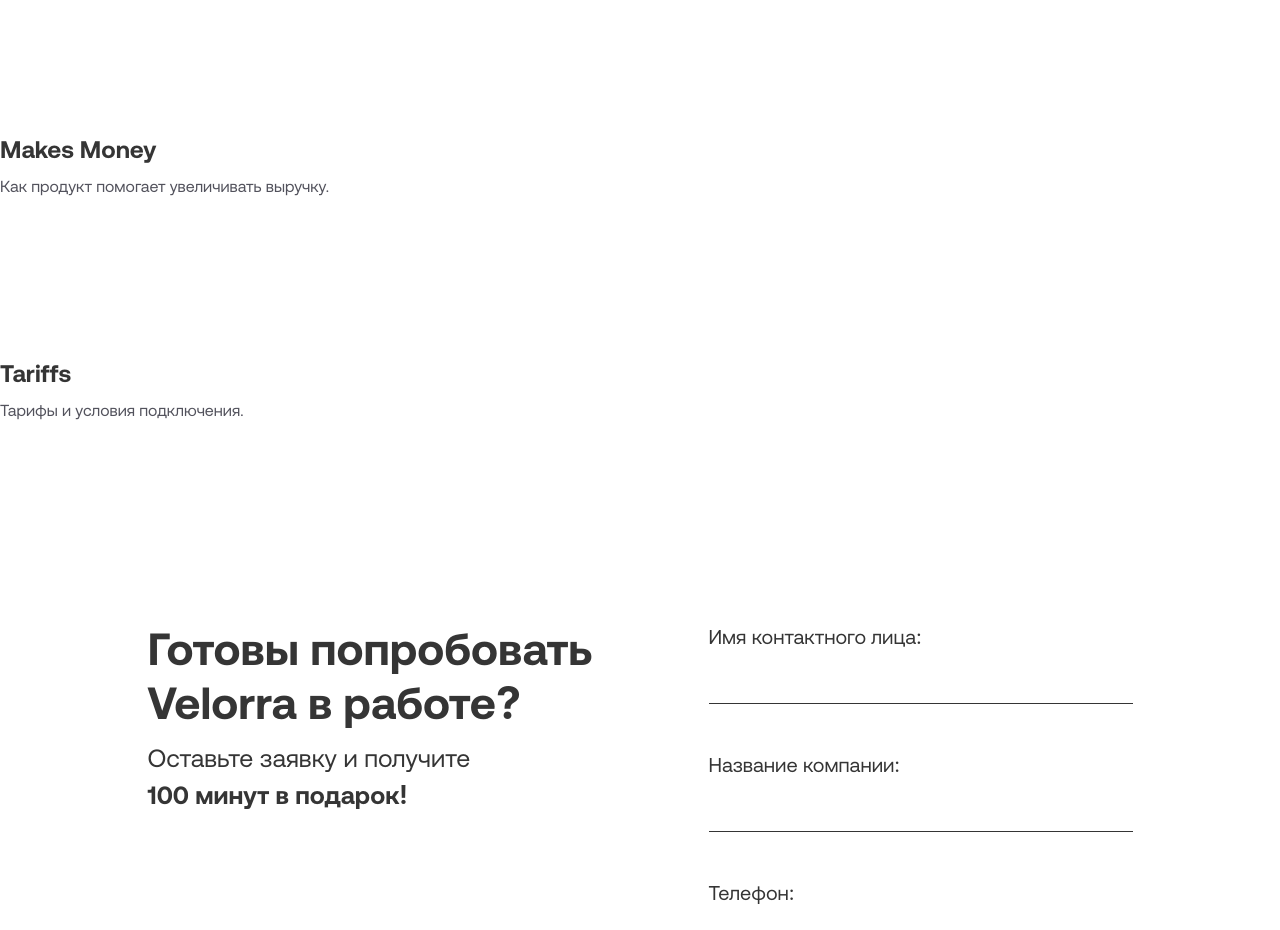
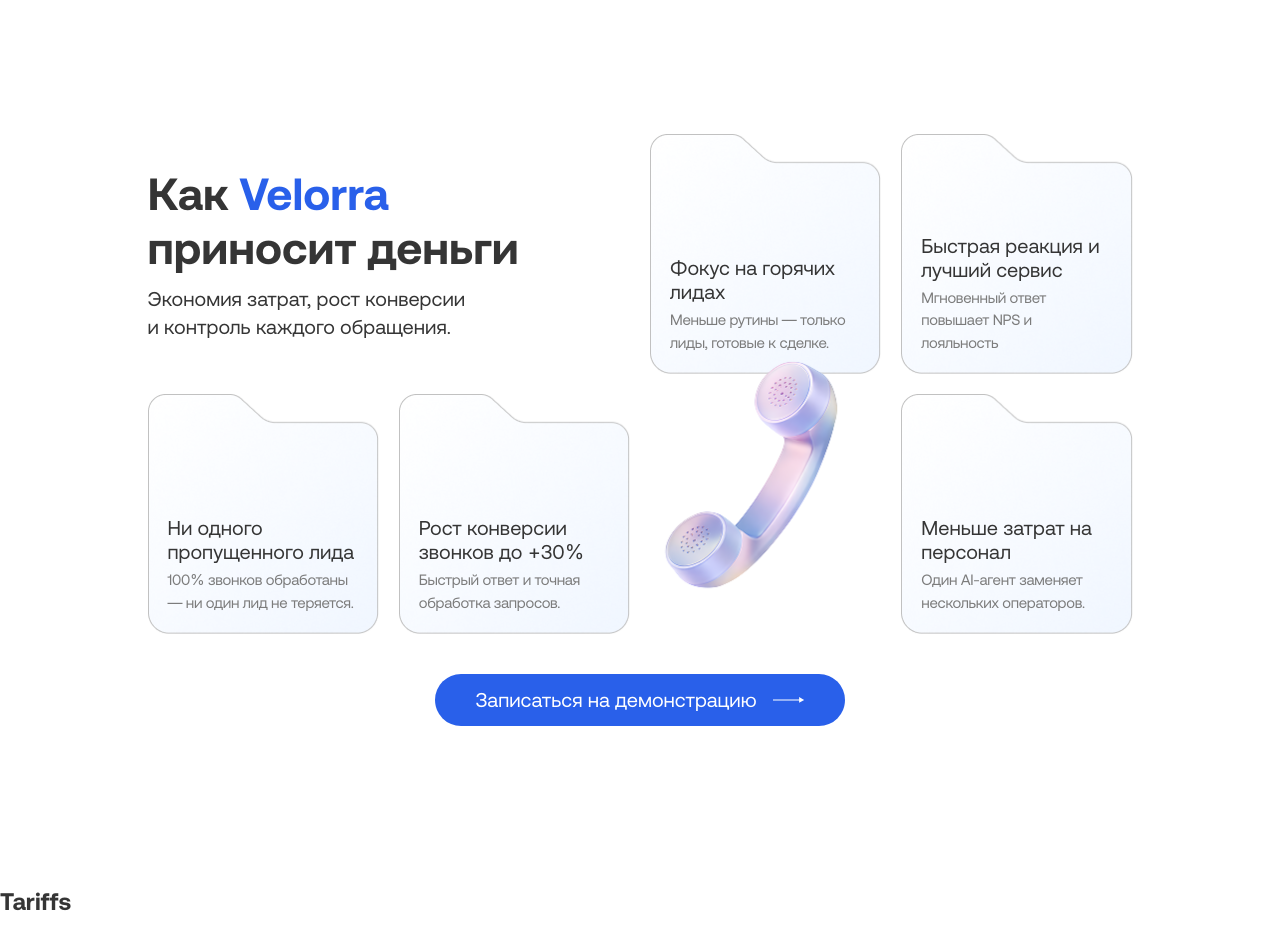
Before and after one commit to GRIZLI-RGB/velorra-landing, a Next.js app: page / in a window 1280 px wide. Shown: the part 5900-6830 px from the top of the page. Built offline with nearby package versions, Linux system fonts and the light colour scheme.

Commit message:
Добавлен блок MakesMoney

```diff
--- a/components/landing/makes-money.tsx
+++ b/components/landing/makes-money.tsx
@@ -1,12 +1,82 @@
 import clsx from "clsx";
+import Title from "./ui/title";
+import Button from "./ui/button";
+
+const BENEFITS = [
+  {
+    title: "Фокус на горячих лидах",
+    description: "Меньше рутины — только лиды, готовые к сделке.",
+  },
+  {
+    title: "Быстрая реакция и лучший сервис",
+    description: "Мгновенный ответ повышает NPS и лояльность",
+  },
+  {
+    title: "Ни одного пропущенного лида",
+    description: "100% звонков обработаны — ни один лид не теряется.",
+  },
+  {
+    title: "Рост конверсии звонков до +30%",
+    description: "Быстрый ответ и точная обработка запросов.",
+  },
+  {
+    title: "Меньше затрат на персонал",
+    description: "Один AI-агент заменяет нескольких операторов.",
+  },
+];
+
+function FolderCard({
+  title,
+  description,
+}: {
+  title: string;
+  description: string;
+}) {
+  return (
+    <div className="relative">
+      <img src="/images/folder.png" alt="" className="w-full" />
+      <div className="absolute inset-0 flex flex-col justify-end px-5 pb-5">
+        <h3 className="text-[20px] leading-[120%]">{title}</h3>
+        <p className="mt-[5px] text-[15px] text-[#7C7C7C] tracking-[-0.02em]">{description}</p>
+      </div>
+    </div>
+  );
+}
 
 export default function MakesMoney({ className }: { className?: string }) {
   return (
     <section className={clsx(className)}>
-      <h2 className="text-2xl font-semibold">Makes Money</h2>
-      <p className="mt-2 text-base text-zinc-600">
-        Как продукт помогает увеличивать выручку.
-      </p>
+      <div className="default-container">
+        <div className="relative grid grid-cols-4 gap-5">
+          <div className="col-span-2 flex flex-col justify-center w-[390px]">
+            <Title align="left">
+              Как <span className="text-(--color-blue)">Velorra</span> приносит
+              деньги
+            </Title>
+            <p className="mt-2.5 text-[20px] leading-[140%]">
+              Экономия затрат, рост конверсии
+              <br />и контроль каждого обращения.
+            </p>
+          </div>
+          <FolderCard {...BENEFITS[0]} />
+          <FolderCard {...BENEFITS[1]} />
+
+          <FolderCard {...BENEFITS[2]} />
+          <FolderCard {...BENEFITS[3]} />
+          <div />
+          <FolderCard {...BENEFITS[4]} />
+
+          <img
+            src="/images/makes-money-phone.png"
+            alt=""
+            className="absolute left-[62%] top-[40%] z-20 w-[306px] -translate-x-1/2 pointer-events-none"
+          />
+        </div>
+
+        <div className="flex-middle mt-10">
+          <Button text="Записаться на демонстрацию" />
+        </div>
+      </div>
     </section>
   );
 }
```
Also changed, not shown: public/images/folder.png (added), public/images/makes-money-phone.png (added).
